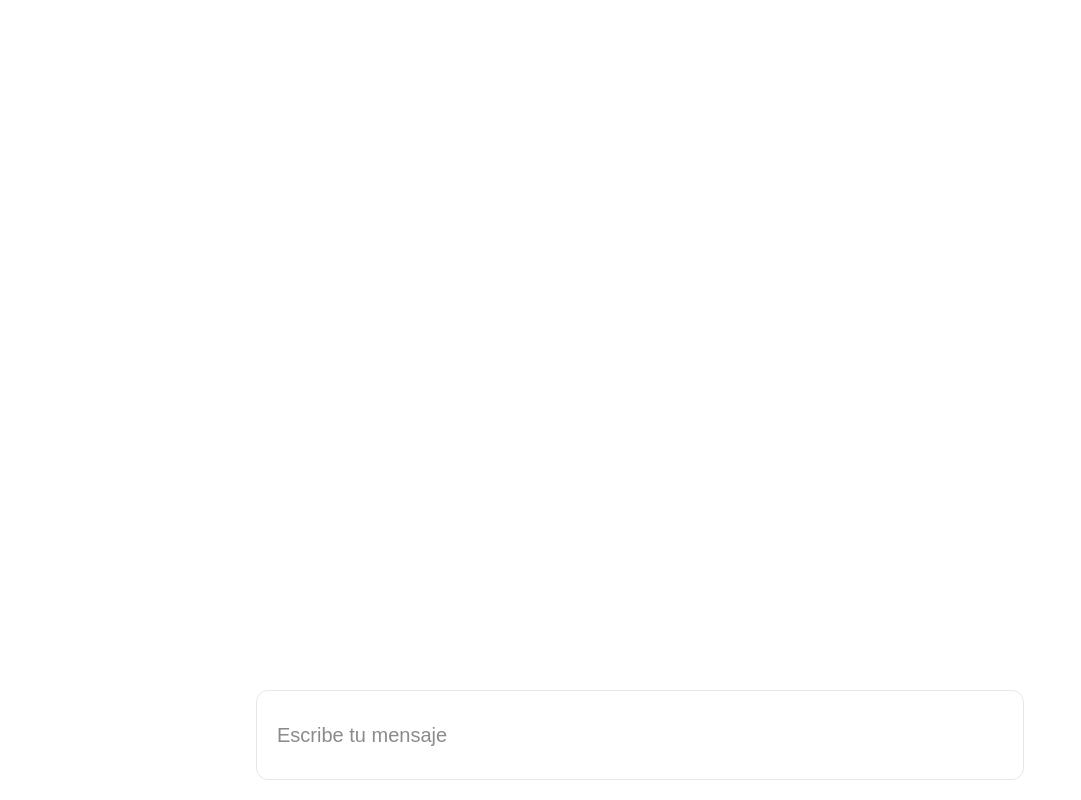
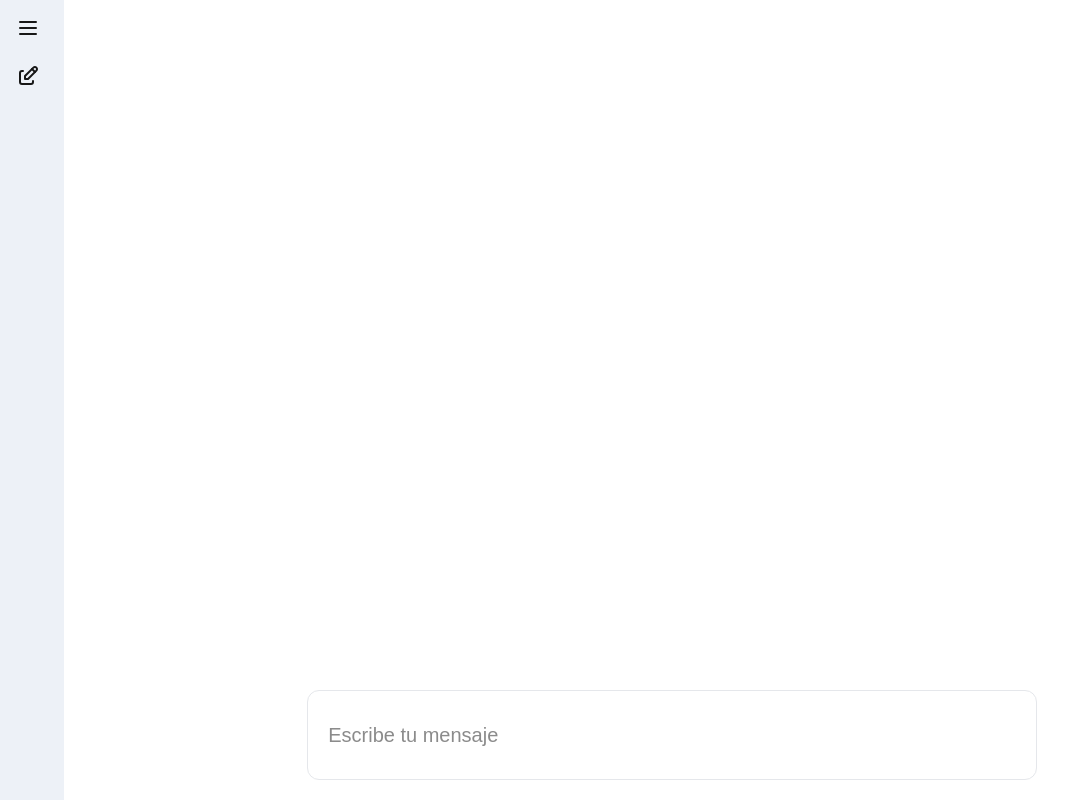
Before and after one commit to jlquiroz7/zora-app, a Next.js app: page / in a window 1280 px wide. Shown: the whole page, without its empty margins (0-1081 px from the left). Built offline with nearby package versions, Linux system fonts and the light colour scheme.

Commit message:
LeftPanel implementado WIP

```diff
--- a/src/app/components/chat.js
+++ b/src/app/components/chat.js
@@ -3,6 +3,7 @@ import MessageList from "./messagelist";
 import TextBox from "./textbox";
 import { useEffect, useState } from "react";
 import { v4 as uuidv4 } from "uuid";
+import LeftPanel from "./leftpanel";
 
 async function sendMessage(messages) {
   const contents = messages.map((message) => {
@@ -48,12 +49,15 @@ export default function Chat() {
     }, [sideEffect]);
 
     return (
-      <div className="flex flex-col items-center h-dvh">
-        <MessageList className="flex-1 max-w-[2048px] w-9/10 md:w-8/10 lg:w-6/10" messages={messages} />
-        <TextBox className="max-w-[2048px] w-9/10 md:w-8/10 lg:w-6/10" onSend={(message) => {
-          setMessages([...messages, message]);
-          setSideEffect(SEND_MESSAGE);
-        }} />
+      <div className="flex flex-row">
+        <LeftPanel />
+        <div className="flex-1 flex flex-col items-center h-dvh">
+          <MessageList className="flex-1 max-w-[2048px] w-9/10 md:w-8/10 lg:w-6/10" messages={messages} />
+          <TextBox className="max-w-[2048px] w-9/10 md:w-8/10 lg:w-6/10" onSend={(message) => {
+            setMessages([...messages, message]);
+            setSideEffect(SEND_MESSAGE);
+          }} />
+        </div>
       </div>
     );
 }
--- /dev/null
+++ b/src/app/components/leftpanel.js
@@ -0,0 +1,25 @@
+import { TbMenu2 } from "react-icons/tb";
+import { TbEdit } from "react-icons/tb";
+import { useState } from "react";
+
+export default function LeftPanel() {
+    const [showMenu, setShowMenu] = useState(false);
+    return (
+        <div className="flex flex-col items-start h-dvh bg-[#edf1f7] transition-width duration-200 gap-2" style={{
+            width: showMenu ? "300px" : "64px",
+            padding: "8px",
+        }}>
+            <button className="flex items-center justify-center rounded-full hover:bg-gray-200 transition-colors cursor-pointer" onClick={() => setShowMenu(!showMenu)}>
+                <TbMenu2 className="w-10 h-10" style={{
+                    padding: "8px",
+                }} />
+            </button>
+            <button className="flex flex-row items-center justify-center rounded-full hover:bg-gray-200 transition-colors cursor-pointer">
+                <TbEdit className="w-10 h-10" style={{
+                    padding: "8px",
+                }} />
+                {showMenu && <p>Nueva conversación</p>}
+            </button>
+        </div>
+    );
+}
```
